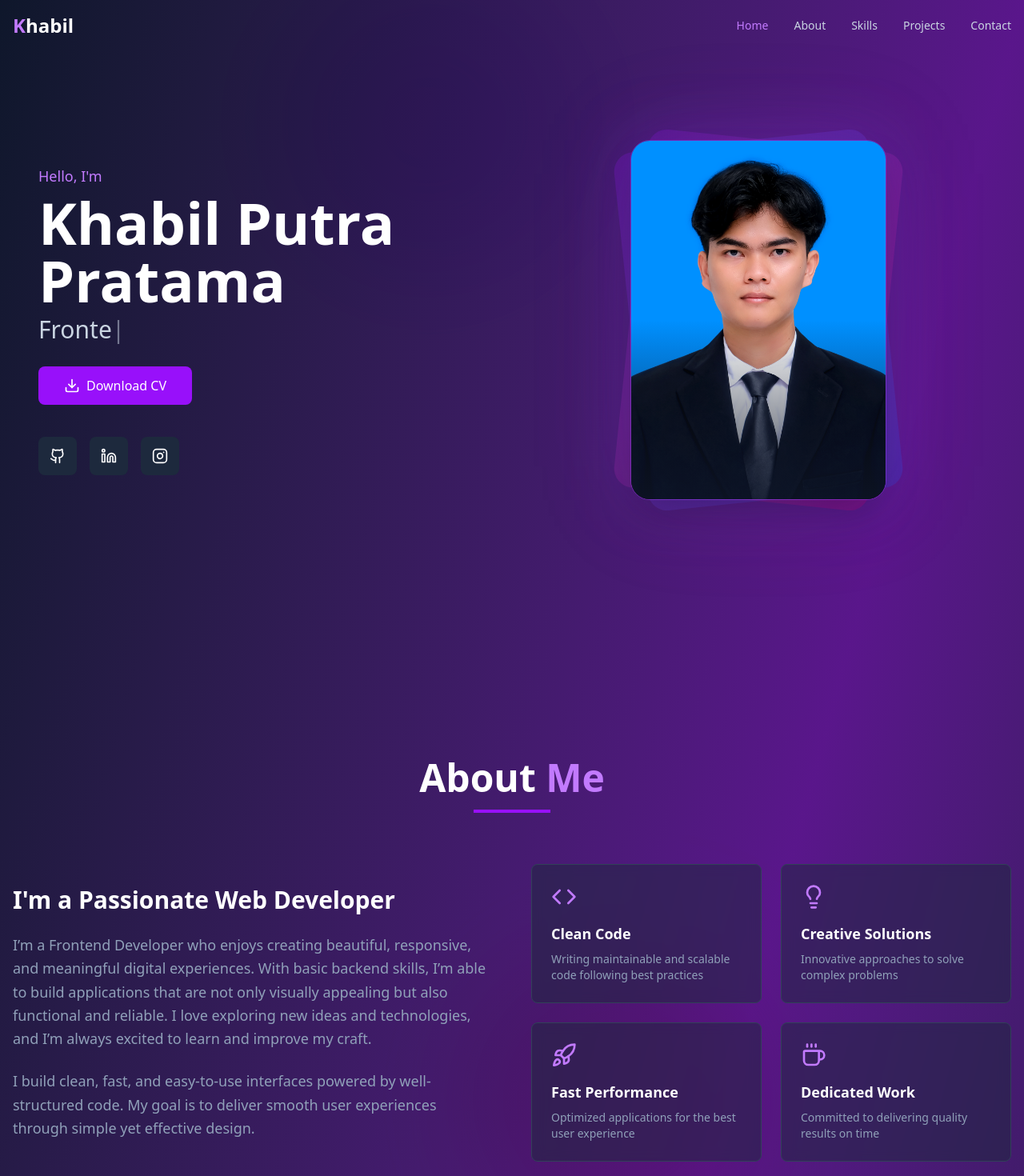
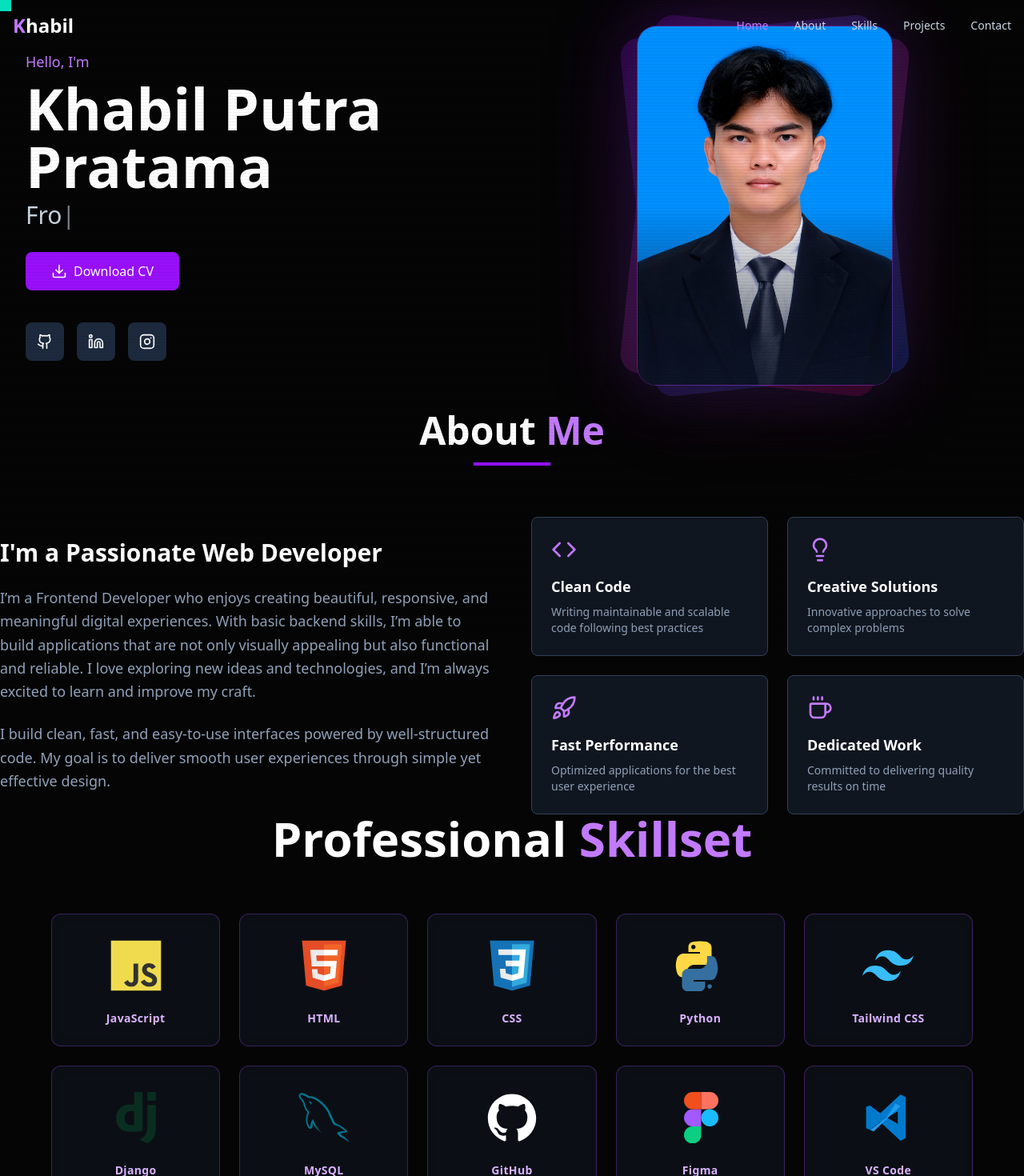
Before and after one commit to Khabilputraa/Portofolio-, a React (Vite) app: page / in a window 1280 px wide. Shown: the top 1470 px of the page at 80% size. Built offline with nearby package versions, Linux system fonts and the light colour scheme.

Commit message:
Refactor App component with custom cursor and splash

```diff
--- a/src/App.jsx
+++ b/src/App.jsx
@@ -1,4 +1,4 @@
-import React, { useState, useEffect } from 'react';
+import React, { useState, useEffect, useRef } from 'react';
 import Navbar from './assets/Navbar';
 import About from './assets/About';
 import Contact from './assets/Contact';
@@ -7,60 +7,140 @@ import Projects from './assets/Projects';
 import Skills from './assets/Skills';
 import PortfolioSplash from './assets/Splash';
 
+const cyan = '#00e5c4';
+
 export default function App() {
   const [activeSection, setActiveSection] = useState('home');
-  const [showSplash, setShowSplash] = useState(true);
+  const [showSplash, setShowSplash]       = useState(true);
+  const [splashOut, setSplashOut]         = useState(false);
+  const cursorRef = useRef(null);
 
+  /* splash timing — match loader duration */
   useEffect(() => {
-    const timer = setTimeout(() => {
-      setShowSplash(false);
-    }, 4500); // Splash akan hilang setelah 4.5 detik
-
-    return () => clearTimeout(timer);
+    const t1 = setTimeout(() => setSplashOut(true), 4200);
+    const t2 = setTimeout(() => setShowSplash(false), 4900);
+    return () => { clearTimeout(t1); clearTimeout(t2); };
   }, []);
 
-  // Jika splash masih tampil, return splash screen
+  /* global custom cursor */
+  useEffect(() => {
+    const move = (e) => {
+      if (!cursorRef.current) return;
+      cursorRef.current.style.left = (e.clientX - 7) + 'px';
+      cursorRef.current.style.top  = (e.clientY - 7) + 'px';
+    };
+    const down = () => { if (cursorRef.current) cursorRef.current.style.transform = 'scale(2.5)'; };
+    const up   = () => { if (cursorRef.current) cursorRef.current.style.transform = 'scale(1)'; };
+    document.addEventListener('mousemove', move);
+    document.addEventListener('mousedown', down);
+    document.addEventListener('mouseup',   up);
+    return () => {
+      document.removeEventListener('mousemove', move);
+      document.removeEventListener('mousedown', down);
+      document.removeEventListener('mouseup',   up);
+    };
+  }, []);
+
+  /* active section tracker */
+  useEffect(() => {
+    const sections = ['home', 'about', 'skills', 'projects', 'contact'];
+    const observers = sections.map((id) => {
+      const el = document.getElementById(id);
+      if (!el) return null;
+      const obs = new IntersectionObserver(
+        ([entry]) => { if (entry.isIntersecting) setActiveSection(id); },
+        { threshold: 0.35 }
+      );
+      obs.observe(el);
+      return obs;
+    });
+    return () => observers.forEach((o) => o?.disconnect());
+  }, [showSplash]);
+
   if (showSplash) {
-    return <PortfolioSplash />;
+    return (
+      <div style={{
+        opacity: splashOut ? 0 : 1,
+        transform: splashOut ? 'scale(1.02)' : 'scale(1)',
+        transition: 'opacity 0.7s ease, transform 0.7s ease',
+        position: 'fixed', inset: 0, zIndex: 9999,
+      }}>
+        <PortfolioSplash />
+      </div>
+    );
   }
 
   return (
-    <div className="min-h-screen bg-gradient-to-br from-slate-900 via-purple-900 to-slate-900 relative overflow-hidden">
-      {/* Animated Background Blobs */}
-      <div className="absolute inset-0 overflow-hidden pointer-events-none">
-        <div className="absolute top-0 left-1/4 w-96 h-96 bg-purple-600 rounded-full mix-blend-multiply filter blur-3xl opacity-20 animate-blob"></div>
-        <div className="absolute top-1/4 right-1/4 w-96 h-96 bg-pink-600 rounded-full mix-blend-multiply filter blur-3xl opacity-20 animate-blob animation-delay-2000"></div>
-        <div className="absolute bottom-1/4 left-1/3 w-96 h-96 bg-blue-600 rounded-full mix-blend-multiply filter blur-3xl opacity-20 animate-blob animation-delay-4000"></div>
-        <div className="absolute bottom-0 right-1/3 w-96 h-96 bg-indigo-600 rounded-full mix-blend-multiply filter blur-3xl opacity-20 animate-blob animation-delay-6000"></div>
-      </div>
+    <div style={{ background: '#050505', minHeight: '100vh', position: 'relative' }}>
+
+      {/* global custom cursor */}
+      <div ref={cursorRef} style={{
+        position: 'fixed', zIndex: 9999,
+        width: 14, height: 14,
+        background: cyan,
+        pointerEvents: 'none',
+        mixBlendMode: 'difference',
+        transition: 'transform 0.12s ease',
+      }} />
+
+      {/* global scanlines */}
+      <div style={{
+        position: 'fixed', inset: 0, zIndex: 50, pointerEvents: 'none',
+        background: 'repeating-linear-gradient(0deg,transparent,transparent 3px,rgba(0,0,0,0.055) 3px,rgba(0,0,0,0.055) 4px)',
+      }} />
 
       <Navbar activeSection={activeSection} setActiveSection={setActiveSection} />
 
-      <main className="container mx-auto px-4 relative z-10">
-        <section id="home" className="min-h-screen flex items-center">
+      <main>
+        <section id="home">
           <Hero />
         </section>
 
-        <section id="about" className="min-h-screen flex items-center py-20">
+        <section id="about">
           <About />
         </section>
 
-        <section id="skills" className="min-h-screen flex items-center py-20">
+        <section id="skills">
           <Skills />
         </section>
 
-        <section id="projects" className="min-h-screen flex items-center py-20">
+        <section id="projects">
           <Projects />
         </section>
 
-        <section id="contact" className="min-h-screen flex items-center py-20">
+        <section id="contact">
           <Contact />
         </section>
       </main>
 
-      <footer className="bg-slate-950 text-slate-400 py-8 text-center">
-        <p>&copy; 2026 Khabil. All rights reserved.</p>
+      {/* footer */}
+      <footer style={{
+        borderTop: '1px solid rgba(245,240,232,0.06)',
+        padding: '28px clamp(24px,6vw,80px)',
+        display: 'flex', alignItems: 'center', justifyContent: 'space-between',
+        flexWrap: 'wrap', gap: 12,
+        background: '#050505',
+      }}>
+        <span style={{ fontFamily: "'Space Mono',monospace", fontSize: 10, color: 'rgba(245,240,232)', letterSpacing: '0.2em' }}>
+          © 2026 KHABIL PUTRA PRATAMA
+        </span>
+        <span style={{ fontFamily: "'Space Mono',monospace", fontSize: 10, color: 'rgba(245,240,232)', letterSpacing: '0.15em' }}>
+          BUILT WITH REACT &amp; ♥
+        </span>
+        <div style={{ display: 'flex', alignItems: 'center', gap: 8 }}>
+          <span style={{ width: 6, height: 6, borderRadius: '50%', background: cyan, display: 'inline-block', boxShadow: `0 0 6px ${cyan}`, animation: 'footerPulse 1.8s ease-in-out infinite' }} />
+          <span style={{ fontFamily: "'Space Mono',monospace", fontSize: 10, color: cyan, letterSpacing: '0.2em' }}>
+            AVAILABLE FOR WORK
+          </span>
+        </div>
       </footer>
+
+      <style>{`
+        @keyframes footerPulse {
+          0%,100% { opacity:1; box-shadow:0 0 6px #00e5c4; }
+          50%      { opacity:0.5; box-shadow:0 0 12px #00e5c4; }
+        }
+      `}</style>
     </div>
   );
 }
```
